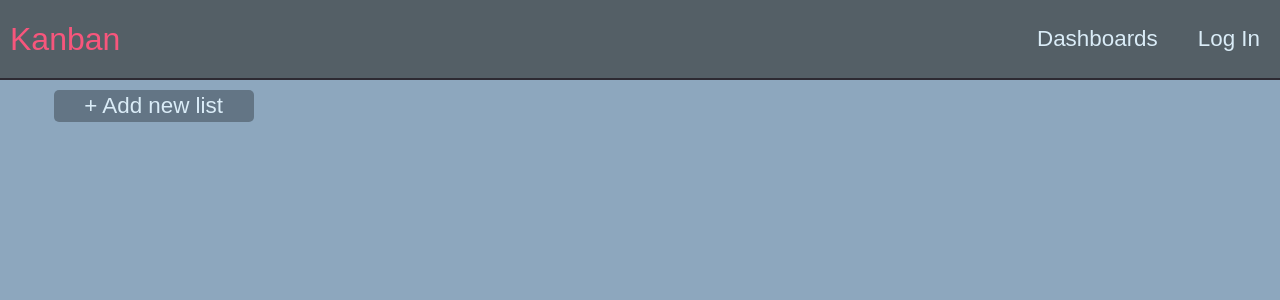
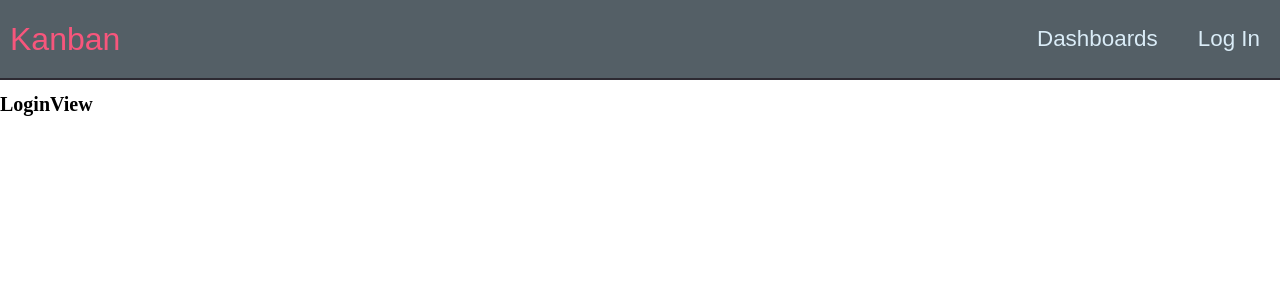
Before and after one commit to Paaka/TypeScriptProject, a React (Create React App) app in the folder project/: page /LogIn in a window 1280 px wide. Shown: the top 300 px of the page. Built offline with nearby package versions, Linux system fonts and the light colour scheme.

Commit message:
Added posibility to remove lists

```diff
--- a/project/src/App.tsx
+++ b/project/src/App.tsx
@@ -5,17 +5,25 @@ import store from './store/index';
 
 import BoardView from './views/BoardView';
 import MainView from './views/MainView';
+import DashboardView from './views/DashboardView';
+import LoginView from './views/LoginView';
 
 function App() {
     return (
         <Provider store={store}>
             <Router>
                 <Switch>
-                    <Route exact path="/xxxx">
+                    <Route path="/xxxx">
                         <MainView></MainView>
                     </Route>
-                    <Route path="/">
+                    <Route exact path="/">
                         <BoardView></BoardView>
+                    </Route>
+                    <Route path="/Dashboards">
+                        <DashboardView></DashboardView>
+                    </Route>
+                    <Route path="/LogIn">
+                        <LoginView></LoginView>
                     </Route>
                 </Switch>
             </Router>
--- a/project/src/actions/index.ts
+++ b/project/src/actions/index.ts
@@ -29,3 +29,12 @@ export const addNote = (listID: string, content: string) => {
         },
     };
 };
+
+export const deleteList = (listID: string) => {
+    return {
+        type: types.DELETE_LIST,
+        payload: {
+            listID,
+        },
+    };
+};
--- a/project/src/actions/types.ts
+++ b/project/src/actions/types.ts
@@ -2,4 +2,6 @@ export const ADD_LIST = 'ADD_LIST';
 
 export const UPDATE_LIST_TITLE = 'UPDATE_LIST_TITLE';
 
+export const DELETE_LIST = 'DELETE_LIST';
+
 export const ADD_NOTE = 'ADD_NOTE';
--- a/project/src/components/atoms/MainInput.tsx
+++ b/project/src/components/atoms/MainInput.tsx
@@ -3,11 +3,12 @@ import Sizes from '../../constants/Sizes';
 
 interface IMainInput {
     isForm?: boolean;
+    width?: number;
 }
 
 const MainInput = styled.input<IMainInput>`
     font-size: ${Sizes.L};
-    width: 90%;
+    width: ${({ width }) => (width ? width + '%' : '90%')};
     font-weight: 700;
     background-color: transparent;
     border: none;
--- a/project/src/components/atoms/Typography/StyledH1.tsx
+++ b/project/src/components/atoms/Typography/StyledH1.tsx
@@ -14,7 +14,7 @@ const StyledHeading = styled.h1`
     color: ${({ color }) => (color ? color : Colors.pinkish)};
     font-size: ${Sizes.XXL};
     font-family: Arial, Helvetica, sans-serif;
-    font-weight: 400;
+    font-weight: 300;
     cursor: default;
     text-decoration: none;
 
--- /dev/null
+++ b/project/src/components/atoms/Typography/StyledParagraph.tsx
@@ -0,0 +1,10 @@
+import styled from 'styled-components';
+import Sizes from '../../../constants/Sizes';
+
+const StyledParagraph = styled.div`
+    font-size: ${Sizes.S};
+    font-family: Arial, Helvetica, sans-serif;
+    font-weight: 400;
+`;
+
+export default StyledParagraph;
--- /dev/null
+++ b/project/src/components/molecules/SingleNote.tsx
@@ -0,0 +1,27 @@
+import React, { FC } from 'react';
+import styled from 'styled-components';
+import { INote } from '../../models/Note';
+import StyledParagraph from '../atoms/Typography/StyledParagraph';
+
+const Wrapper = styled.div`
+    width: 80%;
+    padding: 10px 5px;
+    background-color: white;
+    text-align: center;
+    border-radius: 8px;
+    margin-top: 3px;
+`;
+
+interface ISingleNote {
+    note: INote;
+}
+
+const SingleNote: FC<ISingleNote> = (props) => {
+    return (
+        <Wrapper>
+            <StyledParagraph>{props.note.content}</StyledParagraph>
+        </Wrapper>
+    );
+};
+
+export default SingleNote;
--- a/project/src/components/organisms/ListItem.tsx
+++ b/project/src/components/organisms/ListItem.tsx
@@ -7,36 +7,56 @@ import {
 import { RootState } from '../../store/index';
 import styled from 'styled-components';
 
-import { updateListTitle, addNote } from '../../actions/index';
+import { updateListTitle, addNote, deleteList } from '../../actions/index';
 import { IList } from '../../models/List';
 
 import MainInput from '../atoms/MainInput';
 import allColors from '../../constants/allColors';
 import ItemForm from '../molecules/ItemForm';
+import SingleNote from '../molecules/SingleNote';
+import ButtonIcon from '../atoms/Buttons/ButtonIcon';
 
 interface IListItem {
     list: IList;
 }
 
+interface IWrapper {
+    numberOfItems: number;
+}
+
 const Wrapper = styled.div`
     display: flex;
     flex-direction: column;
+    background-color: ${allColors.light};
+    padding: 10px;
+    margin: 10px;
+    border-radius: 5px;
+`;
+
+const SecondWrapper = styled.div<IWrapper>`
+    display: flex;
+    flex-direction: column;
     align-items: center;
-    width: 24vw;
-    height: 10rem;
-    max-height: 80vh;
-    padding: 10px;
-    margin: 20px;
-    border-radius: 20px;
-    background-color: ${allColors.light};
+    overflow: ${(props) => (props.numberOfItems >= 10 ? 'scroll' : 'none')};
+    width: 100%;
+    height: 100%;
+    overflow-x: hidden;
+`;
+
+const InputWrapper = styled.div`
+    display: flex;
+    width: 100%;
+    justify-content: space-around;
+    align-items: center;
 `;
 
 const ListItem: FC<IListItem> = (props) => {
     const dispatch = useDispatch();
     const useSelector: TypedUseSelectorHook<RootState> = useReduxSelector;
+
     const allNotes = useSelector((state) => state.notes);
+    const myNotes = allNotes.filter((note) => note.ListID === props.list.ID);
 
-    const myNotes = allNotes.filter((note) => note.ListID === props.list.ID);
     const addNoteHandler = (str: string) => {
         dispatch(addNote(props.list.ID, str));
     };
@@ -44,20 +64,36 @@ const ListItem: FC<IListItem> = (props) => {
     const updateListTitleHandler = (e: React.ChangeEvent<HTMLInputElement>) => {
         dispatch(updateListTitle(props.list.ID, e.target.value));
     };
+
+    const deleteNoteHandler = () => {
+        dispatch(deleteList(props.list.ID));
+    };
+
     return (
         <Wrapper>
+            <InputWrapper>
                 <MainInput
+                    width={70}
                     value={props.list.listTitle}
                     onChange={updateListTitleHandler}
                 ></MainInput>
+                <ButtonIcon
+                    height={20}
+                    width={20}
+                    onClickFn={deleteNoteHandler}
+                    iconPath={require('../../assets/SVGs/cancel.svg')}
+                ></ButtonIcon>
+            </InputWrapper>
+            <SecondWrapper numberOfItems={myNotes.length}>
                 {myNotes.map((note) => (
-                <p>{note.content}</p>
+                    <SingleNote note={note} />
                 ))}
                 <ItemForm
                     textValue="+ Add new note"
                     secondBtnText="Add note"
                     onClickFn={addNoteHandler}
                 ></ItemForm>
+            </SecondWrapper>
         </Wrapper>
     );
 };
--- a/project/src/reducer/listsReducer.ts
+++ b/project/src/reducer/listsReducer.ts
@@ -43,6 +43,14 @@ const listsReducer = (state = initialState, action: any) => {
                 }),
             };
         }
+        case types.DELETE_LIST: {
+            return {
+                ...state,
+                lists: state.lists.filter(
+                    (list) => list.ID !== action.payload.listID
+                ),
+            };
+        }
         case types.ADD_NOTE: {
             return {
                 ...state,
--- a/project/src/views/BoardView.tsx
+++ b/project/src/views/BoardView.tsx
@@ -12,10 +12,8 @@ import ListItem from '../components/organisms/ListItem';
 
 const Wrapper = styled.div`
     width: 100vw;
-    max-width: 1004%;
     height: 90vh;
     background-color: ${allColors.primary};
-    float: left;
     display: grid;
     grid-template-columns: repeat(100, 25vw);
     grid-template-rows: 90vh;
--- /dev/null
+++ b/project/src/views/DashboardView.tsx
@@ -0,0 +1,14 @@
+import React, { FC } from 'react';
+import MainTemplate from '../templates/MainTemplate';
+
+interface IDashboardView {}
+
+const DashboardView: FC<IDashboardView> = () => {
+    return (
+        <MainTemplate>
+            <h1>DashboardView</h1>
+        </MainTemplate>
+    );
+};
+
+export default DashboardView;
--- /dev/null
+++ b/project/src/views/LoginView.tsx
@@ -0,0 +1,14 @@
+import React, { FC } from 'react';
+import MainTemplate from '../templates/MainTemplate';
+
+interface ILoginView {}
+
+const LoginView: FC<ILoginView> = () => {
+    return (
+        <MainTemplate>
+            <h1>LoginView</h1>
+        </MainTemplate>
+    );
+};
+
+export default LoginView;
```
Also changed, not shown: project/src/assets/SVGs/cancel.svg (added). Lines whose indentation alone changed are shown as unchanged.
